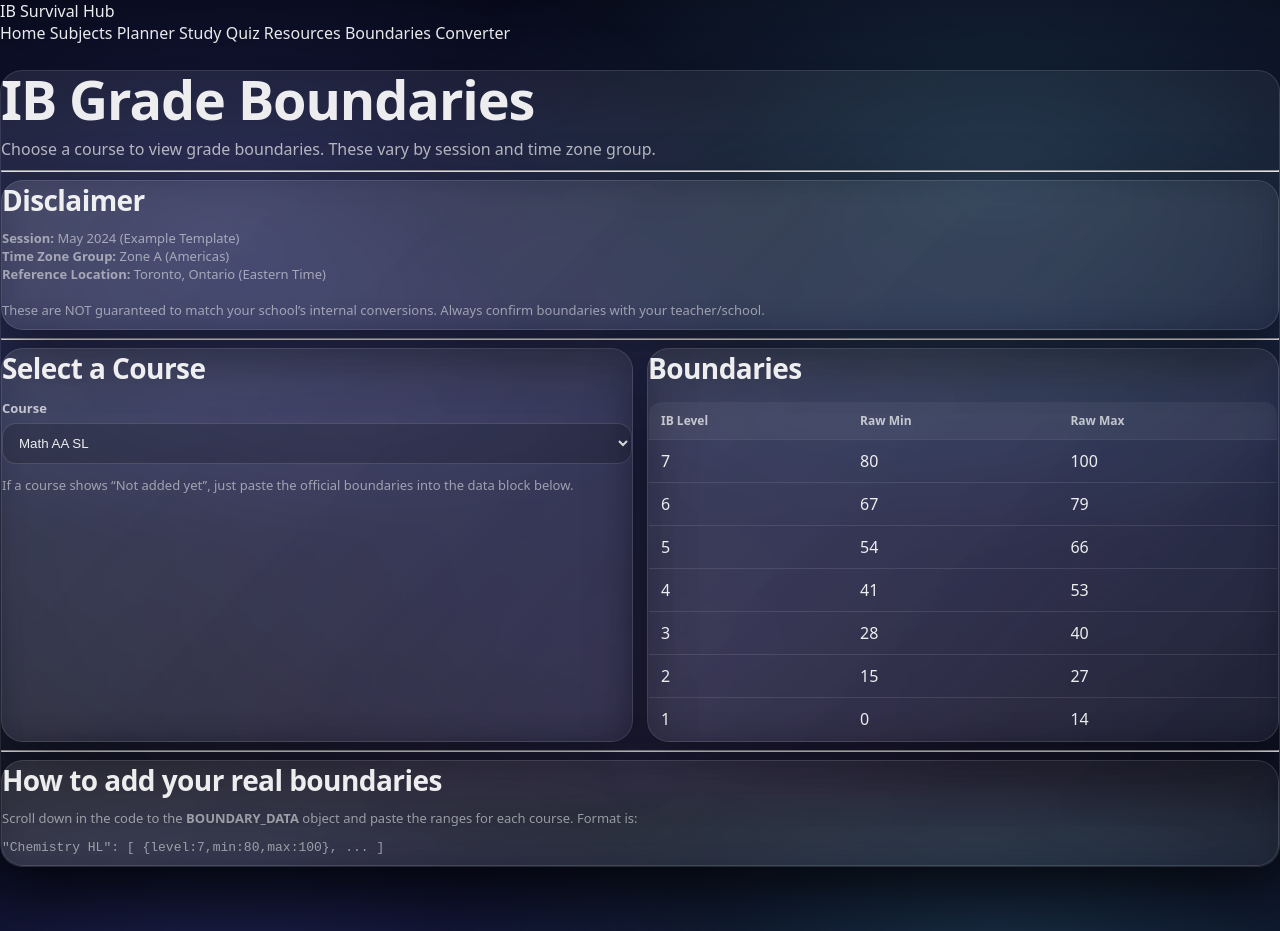
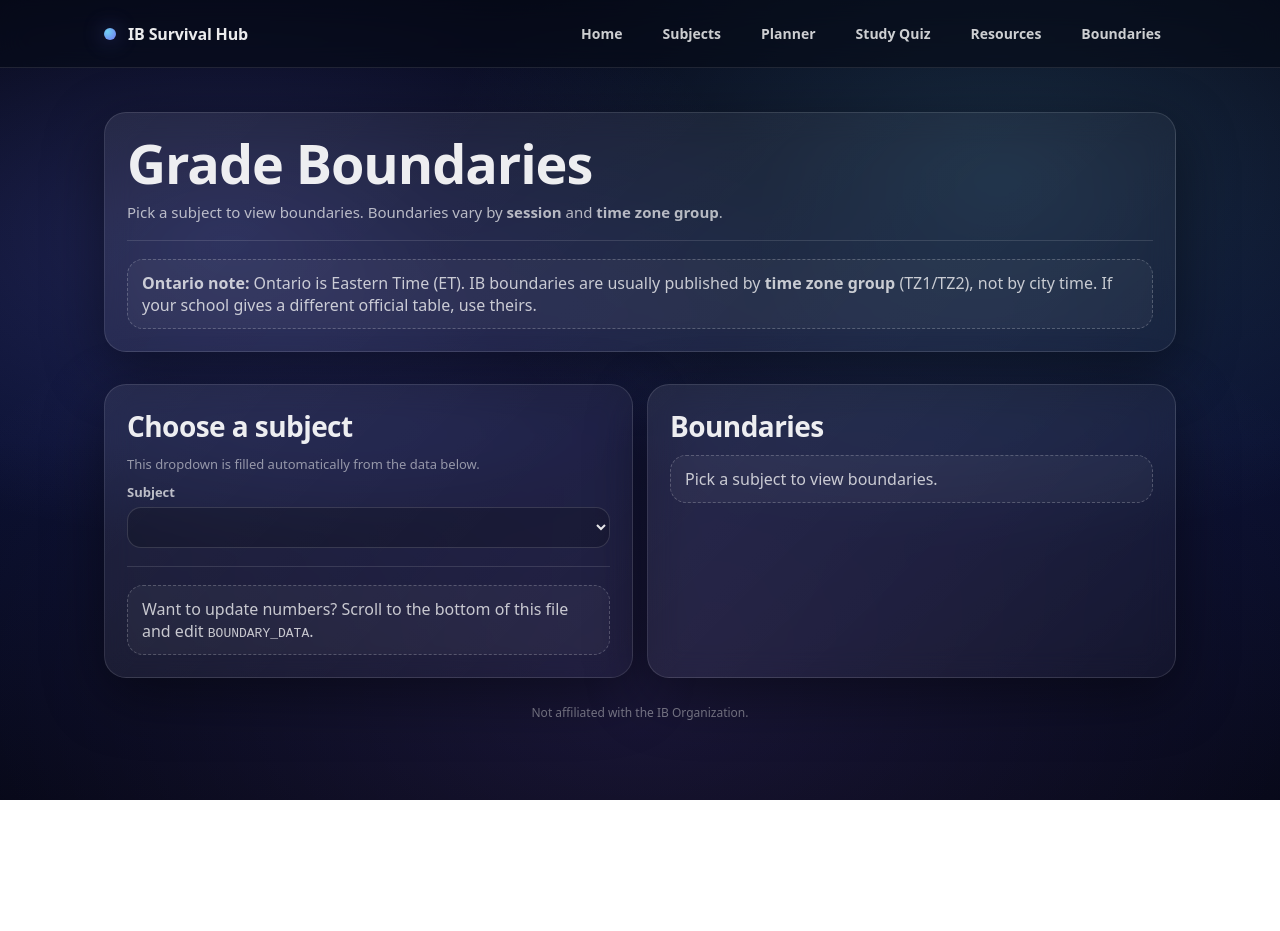
Before and after one commit to Hassannajmi83/ib-study-planner, a plain HTML site: page boundaries.html in a window 1280 px wide. After the commit the page ends 800 px from the top, so only its background shows below. Drawn offline with Linux system fonts and the light colour scheme.

Commit message:
Refactor HTML structure and update elements

```diff
--- a/boundaries.html
+++ b/boundaries.html
@@ -1,200 +1,214 @@
 <!DOCTYPE html>
 <html lang="en">
 <head>
-  <meta charset="UTF-8">
-  <title>Boundaries — IB Survival Hub</title>
-  <meta name="viewport" content="width=device-width, initial-scale=1.0">
-  <link rel="stylesheet" href="style.css">
+  <meta charset="UTF-8" />
+  <meta name="viewport" content="width=device-width, initial-scale=1.0" />
+  <title>Boundaries – IB Survival Hub</title>
+  <link rel="stylesheet" href="style.css" />
 </head>
 
 <body>
 
-<!-- =========================
-     NAVBAR
-     ========================= -->
-<nav class="navbar">
-  <div class="nav-inner">
-    <a href="index.html" class="logo">
-      <div class="logo-dot"></div>
-      IB Survival Hub
+  <!-- Shared Header -->
+  <header class="site-header">
+    <div class="container">
+      <div class="header-row">
+        <a class="brand" href="index.html">
+          <span class="brand-dot"></span>
+          <span class="brand-title">IB Survival Hub</span>
         </a>
 
-    <div class="nav-links">
+        <nav class="nav">
           <a href="index.html">Home</a>
           <a href="subjects.html">Subjects</a>
           <a href="planner.html">Planner</a>
           <a href="quiz.html">Study Quiz</a>
           <a href="resources.html">Resources</a>
-      <a href="boundaries.html" class="active">Boundaries</a>
-      <a href="converter.html">Converter</a>
+          <a href="boundaries.html">Boundaries</a>
+        </nav>
       </div>
     </div>
-</nav>
+  </header>
 
-<!-- =========================
-     PAGE
-     ========================= -->
   <main class="page">
+    <div class="container">
 
-  <div class="card pad-lg">
-    <h1>IB Grade Boundaries</h1>
-    <p>
-      Choose a course to view grade boundaries. These vary by session and time zone group.
+      <section class="hero card">
+        <div class="card-inner">
+          <h1>Grade Boundaries</h1>
+          <p class="kicker">
+            Pick a subject to view boundaries. Boundaries vary by <b>session</b> and <b>time zone group</b>.
           </p>
+          <div class="hr"></div>
+          <div class="note">
+            <b>Ontario note:</b> Ontario is Eastern Time (ET). IB boundaries are usually published by <b>time zone group</b> (TZ1/TZ2),
+            not by city time. If your school gives a different official table, use theirs.
+          </div>
+        </div>
+      </section>
 
-    <hr>
+      <!-- Meta box gets filled by app.jss -->
+      <section class="section" id="boundaryMeta"></section>
 
-    <div class="card soft pad-sm">
-      <h2 style="margin-bottom:10px;">Disclaimer</h2>
-      <p class="small">
-        <b>Session:</b> May 2024 (Example Template)<br>
-        <b>Time Zone Group:</b> Zone A (Americas)<br>
-        <b>Reference Location:</b> Toronto, Ontario (Eastern Time)<br><br>
-        These are NOT guaranteed to match your school’s internal conversions.
-        Always confirm boundaries with your teacher/school.
-      </p>
+      <section class="section">
+        <div class="grid grid-2">
+
+          <!-- Picker -->
+          <div class="card">
+            <div class="card-inner">
+              <h2>Choose a subject</h2>
+              <p class="small">This dropdown is filled automatically from the data below.</p>
+
+              <label for="boundarySelect">Subject</label>
+              <select id="boundarySelect"></select>
+
+              <div class="hr"></div>
+              <div class="note">
+                Want to update numbers? Scroll to the bottom of this file and edit <code>BOUNDARY_DATA</code>.
+              </div>
+            </div>
           </div>
 
-    <hr>
-
-    <div class="grid grid-2">
-
-      <!-- LEFT: Selector -->
-      <div class="card soft pad-sm">
-        <h2 style="margin-bottom:12px;">Select a Course</h2>
-        <label for="courseSelect">Course</label>
-        <select id="courseSelect"></select>
-
-        <p class="small" style="margin-top:12px;">
-          If a course shows “Not added yet”, just paste the official boundaries into the data block below.
-        </p>
+          <!-- Output -->
+          <div class="card">
+            <div class="card-inner">
+              <h2>Boundaries</h2>
+              <div id="boundaryOut" class="note">Pick a subject to view boundaries.</div>
             </div>
-
-      <!-- RIGHT: Output -->
-      <div class="card soft pad-sm">
-        <h2 style="margin-bottom:12px;">Boundaries</h2>
-        <div id="output" class="small">Select a course to view boundaries.</div>
-
-        <table class="table" id="boundTable" style="margin-top:14px; display:none;">
-          <thead>
-            <tr>
-              <th>IB Level</th>
-              <th>Raw Min</th>
-              <th>Raw Max</th>
-            </tr>
-          </thead>
-          <tbody id="boundBody"></tbody>
-        </table>
           </div>
 
         </div>
+      </section>
 
-    <hr>
-
-    <div class="card soft pad-sm">
-      <h2 style="margin-bottom:10px;">How to add your real boundaries</h2>
-      <p class="small">
-        Scroll down in the code to the <b>BOUNDARY_DATA</b> object and paste the ranges for each course.
-        Format is:
-      </p>
-      <p class="small" style="margin-top:8px;">
-        <span style="font-family:monospace;">
-          "Chemistry HL": [ {level:7,min:80,max:100}, ... ]
-        </span>
-      </p>
+      <div class="footer">Not affiliated with the IB Organization.</div>
     </div>
-
-  </div>
-
   </main>
 
+  <!-- =========================
+       BOUNDARIES DATA
+       Replace the ranges with YOUR real values.
+       Format: level 7..1, range like "78–100"
+       ========================= -->
   <script>
-/* =========================
-   EDIT THIS DATA ONLY
-   =========================
-   Put YOUR real boundaries here once you have them.
-
-   Right now it’s a template. One example is filled (Math AA SL).
-   Everything else is blank so the UI works without fake numbers.
-*/
-const BOUNDARY_DATA = {
-  "Math AA SL": [
-    { level: 7, min: 80, max: 100 },
-    { level: 6, min: 67, max: 79 },
-    { level: 5, min: 54, max: 66 },
-    { level: 4, min: 41, max: 53 },
-    { level: 3, min: 28, max: 40 },
-    { level: 2, min: 15, max: 27 },
-    { level: 1, min: 0,  max: 14 }
+    window.BOUNDARY_DATA = {
+      meta: {
+        session: "Most recent (edit me)",
+        zone: "TZ1 (edit if needed)",
+        reference: "Toronto, Ontario (ET) — for your tracking only"
+      },
+      subjects: {
+        "Biology": [
+          { level: 7, range: "—" },
+          { level: 6, range: "—" },
+          { level: 5, range: "—" },
+          { level: 4, range: "—" },
+          { level: 3, range: "—" },
+          { level: 2, range: "—" },
+          { level: 1, range: "—" }
         ],
-
-  "Math AA HL": [],
-  "Chemistry SL": [],
-  "Chemistry HL": [],
-  "Biology SL": [],
-  "Biology HL": [],
-  "Physics SL": [],
-  "Physics HL": [],
-  "Economics SL": [],
-  "Economics HL": [],
-  "Psychology SL": [],
-  "Psychology HL": [],
-  "English Literature SL": [],
-  "English Literature HL": [],
-  "History SL": [],
-  "History HL": [],
-  "Business Management SL": [],
-  "Business Management HL": [],
-  "Geography SL": [],
-  "Geography HL": [],
-  "Computer Science SL": [],
-  "Computer Science HL": [],
-  "French SL": [],
-  "French HL": []
+        "Chemistry": [
+          { level: 7, range: "—" },
+          { level: 6, range: "—" },
+          { level: 5, range: "—" },
+          { level: 4, range: "—" },
+          { level: 3, range: "—" },
+          { level: 2, range: "—" },
+          { level: 1, range: "—" }
+        ],
+        "Physics": [
+          { level: 7, range: "—" },
+          { level: 6, range: "—" },
+          { level: 5, range: "—" },
+          { level: 4, range: "—" },
+          { level: 3, range: "—" },
+          { level: 2, range: "—" },
+          { level: 1, range: "—" }
+        ],
+        "Math AA": [
+          { level: 7, range: "—" },
+          { level: 6, range: "—" },
+          { level: 5, range: "—" },
+          { level: 4, range: "—" },
+          { level: 3, range: "—" },
+          { level: 2, range: "—" },
+          { level: 1, range: "—" }
+        ],
+        "Economics": [
+          { level: 7, range: "—" },
+          { level: 6, range: "—" },
+          { level: 5, range: "—" },
+          { level: 4, range: "—" },
+          { level: 3, range: "—" },
+          { level: 2, range: "—" },
+          { level: 1, range: "—" }
+        ],
+        "Psychology": [
+          { level: 7, range: "—" },
+          { level: 6, range: "—" },
+          { level: 5, range: "—" },
+          { level: 4, range: "—" },
+          { level: 3, range: "—" },
+          { level: 2, range: "—" },
+          { level: 1, range: "—" }
+        ],
+        "Business": [
+          { level: 7, range: "—" },
+          { level: 6, range: "—" },
+          { level: 5, range: "—" },
+          { level: 4, range: "—" },
+          { level: 3, range: "—" },
+          { level: 2, range: "—" },
+          { level: 1, range: "—" }
+        ],
+        "English": [
+          { level: 7, range: "—" },
+          { level: 6, range: "—" },
+          { level: 5, range: "—" },
+          { level: 4, range: "—" },
+          { level: 3, range: "—" },
+          { level: 2, range: "—" },
+          { level: 1, range: "—" }
+        ],
+        "History": [
+          { level: 7, range: "—" },
+          { level: 6, range: "—" },
+          { level: 5, range: "—" },
+          { level: 4, range: "—" },
+          { level: 3, range: "—" },
+          { level: 2, range: "—" },
+          { level: 1, range: "—" }
+        ],
+        "Geography": [
+          { level: 7, range: "—" },
+          { level: 6, range: "—" },
+          { level: 5, range: "—" },
+          { level: 4, range: "—" },
+          { level: 3, range: "—" },
+          { level: 2, range: "—" },
+          { level: 1, range: "—" }
+        ],
+        "Computer Science": [
+          { level: 7, range: "—" },
+          { level: 6, range: "—" },
+          { level: 5, range: "—" },
+          { level: 4, range: "—" },
+          { level: 3, range: "—" },
+          { level: 2, range: "—" },
+          { level: 1, range: "—" }
+        ],
+        "French": [
+          { level: 7, range: "—" },
+          { level: 6, range: "—" },
+          { level: 5, range: "—" },
+          { level: 4, range: "—" },
+          { level: 3, range: "—" },
+          { level: 2, range: "—" },
+          { level: 1, range: "—" }
+        ]
+      }
     };
-
-const courseSelect = document.getElementById("courseSelect");
-const output = document.getElementById("output");
-const table = document.getElementById("boundTable");
-const tbody = document.getElementById("boundBody");
-
-function populateCourses(){
-  const keys = Object.keys(BOUNDARY_DATA);
-  keys.forEach(k => {
-    const opt = document.createElement("option");
-    opt.value = k;
-    opt.textContent = k;
-    courseSelect.appendChild(opt);
-  });
-}
-
-function renderCourse(course){
-  const rows = BOUNDARY_DATA[course];
-
-  if(!rows || rows.length === 0){
-    table.style.display = "none";
-    output.innerHTML = `<div class="card soft pad-sm">No boundaries added yet for <b>${course}</b>.</div>`;
-    return;
-  }
-
-  output.innerHTML = "";
-  table.style.display = "table";
-  tbody.innerHTML = rows.map(r => `
-    <tr>
-      <td>${r.level}</td>
-      <td>${r.min}</td>
-      <td>${r.max}</td>
-    </tr>
-  `).join("");
-}
-
-populateCourses();
-renderCourse(courseSelect.value);
-
-courseSelect.addEventListener("change", () => {
-  renderCourse(courseSelect.value);
-});
   </script>
 
+  <script src="app.jss"></script>
 </body>
 </html>
```
Lines whose indentation alone changed are shown as unchanged.
